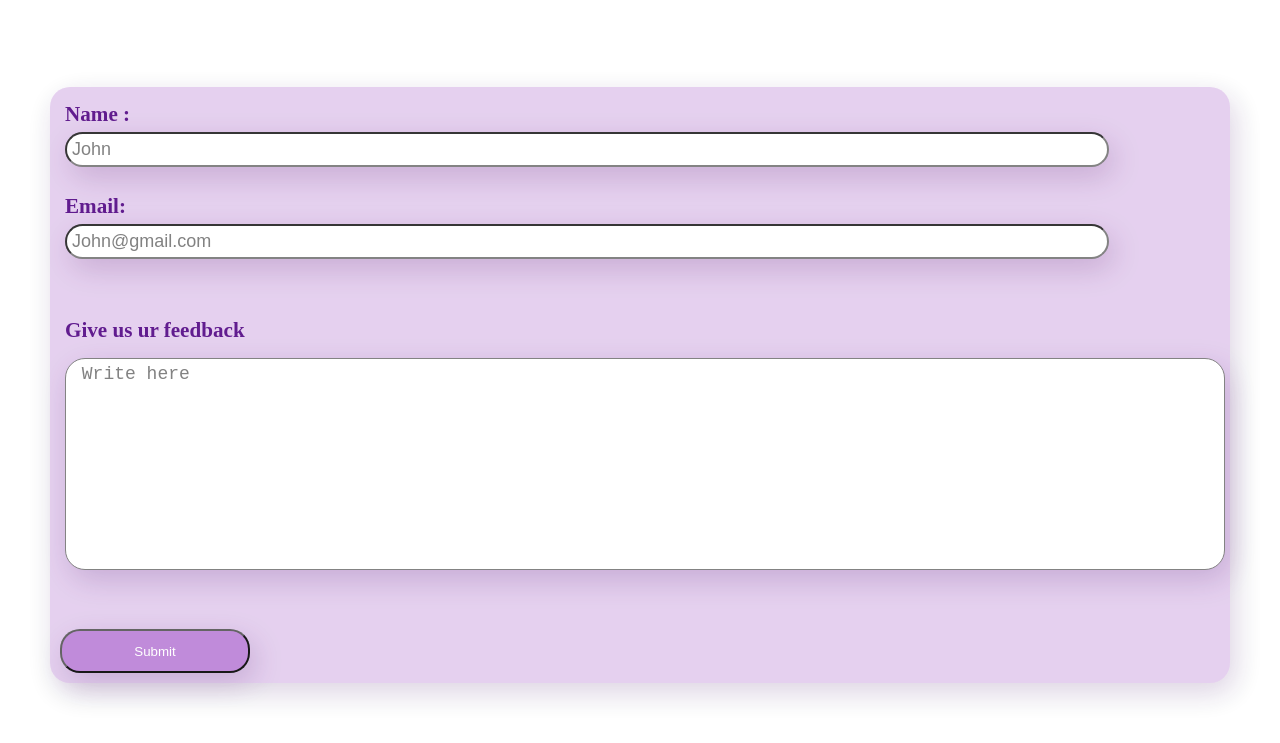
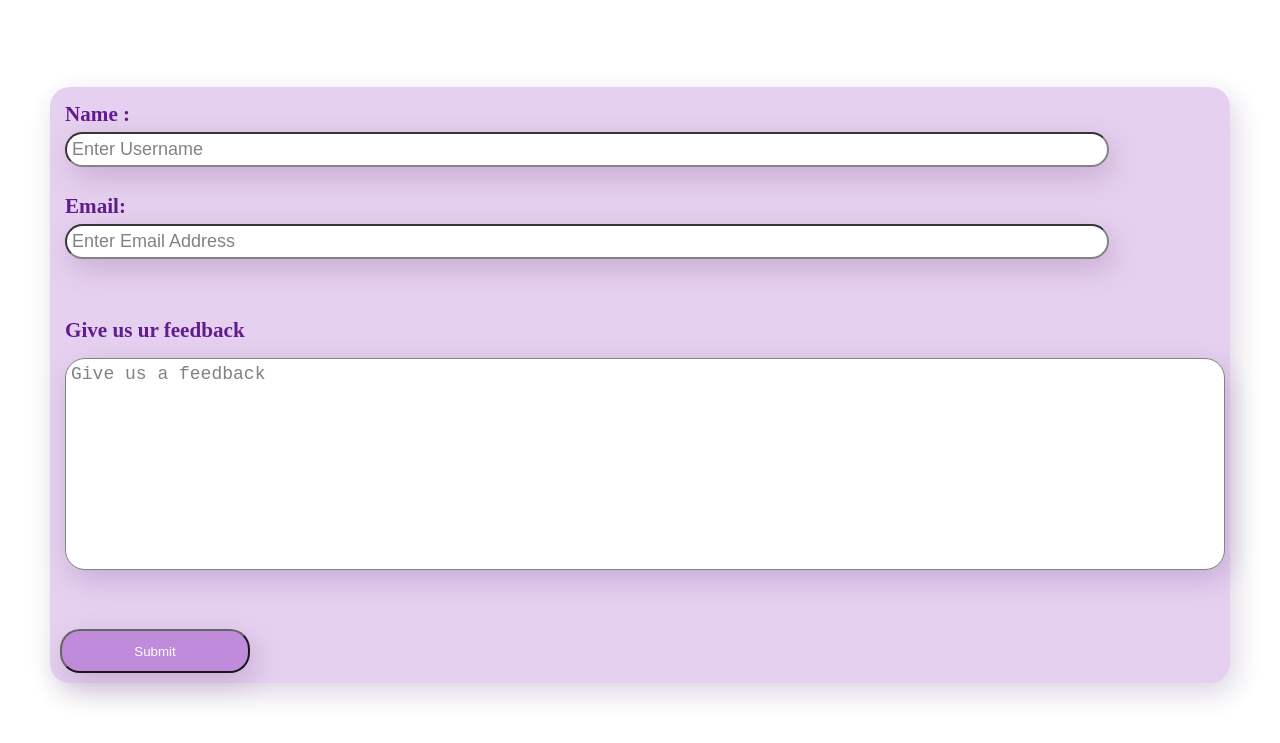
Before and after one commit to Keshara1997/Hacktoberfest, a plain HTML site: page contact.html in a window 1280 px wide. Shown: the part 255-998 px from the top of the page. Drawn offline with Linux system fonts and the light colour scheme.

Commit message:
Fix the placeholders of the "Contact us" page of the website

```diff
--- a/contact.html
+++ b/contact.html
@@ -30,17 +30,17 @@
     <form id="survey-form">
  <div id="first-last-name">
     <label class="main-label" id="name-label">Name : </label>
-    <input type="text" id="name" placeholder="John" required>
+    <input type="text" id="name" placeholder="Enter Username" required>
     <br><br>
     <label class="main-label">Email: </label>
-    <input type="text" id="lastName" placeholder="John@gmail.com" required>
+    <input type="text" id="lastName" placeholder="Enter Email Address" required>
   </div><br><br>
  <div id="prepare">
     <label class="main-label">Give us ur feedback</label>
   </div>
   <div id="textarea">
     <textarea id="comments"
-      rows="10" cols="70" placeholder=" Write here"></textarea>
+      rows="10" cols="70" placeholder="Give us a feedback"></textarea>
   </div>
   <br><br>
   <!-- submit button -->
```
